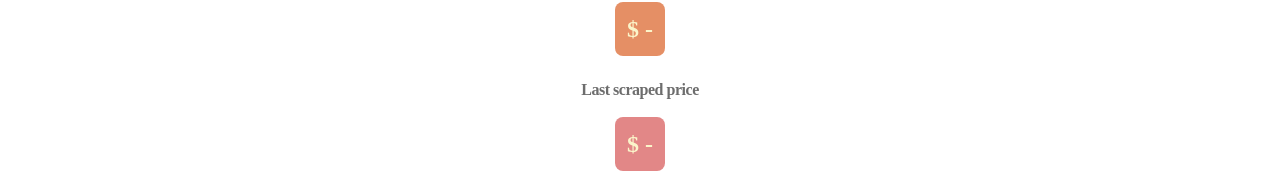
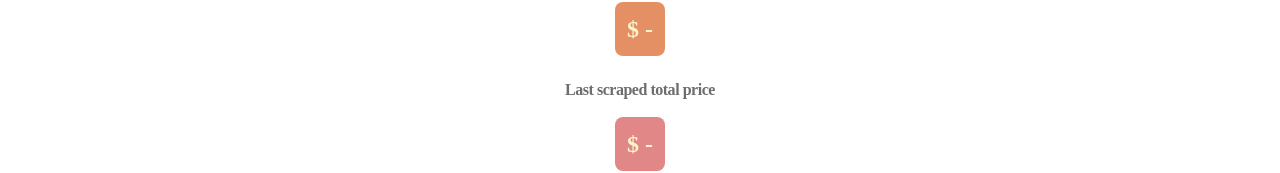
Before and after one commit to gabrielpoetaa/torontoFoodBasket-frontend, a React (Create React App) app: page / in a window 1280 px wide. Shown: the part 1981-2154 px from the top of the page. Built offline with nearby package versions, Linux system fonts and the light colour scheme; no server answers.

Commit message:
Edit last scraped TOTAL price title

```diff
--- a/src/App.jsx
+++ b/src/App.jsx
@@ -56,7 +56,7 @@ function App() {
     },
     {
       id: 4,
-      title: "Last scraped price",
+      title: "Last scraped total price",
       price: 1.455,
       background: "var(--chestnut-400)"
     }
```
